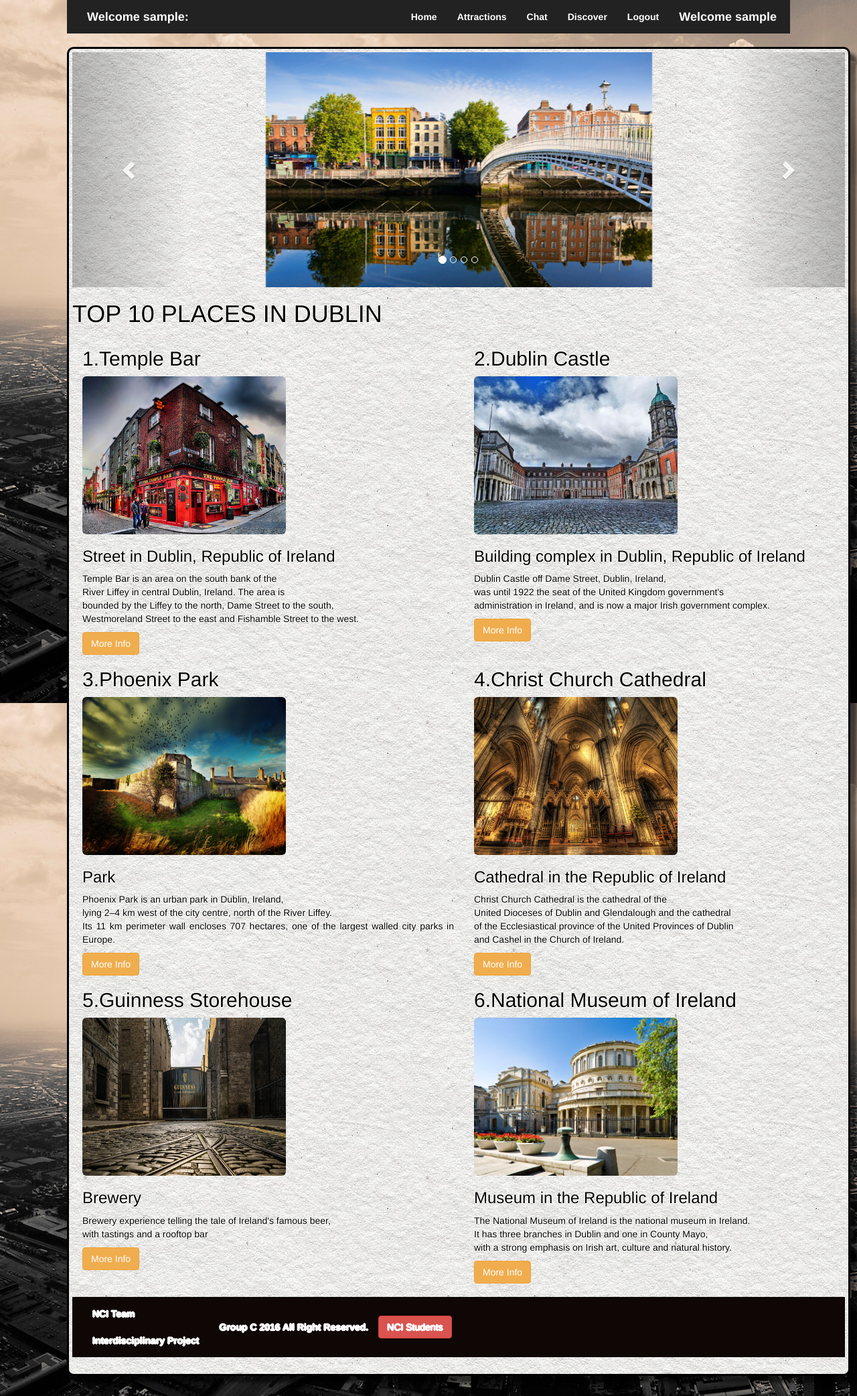
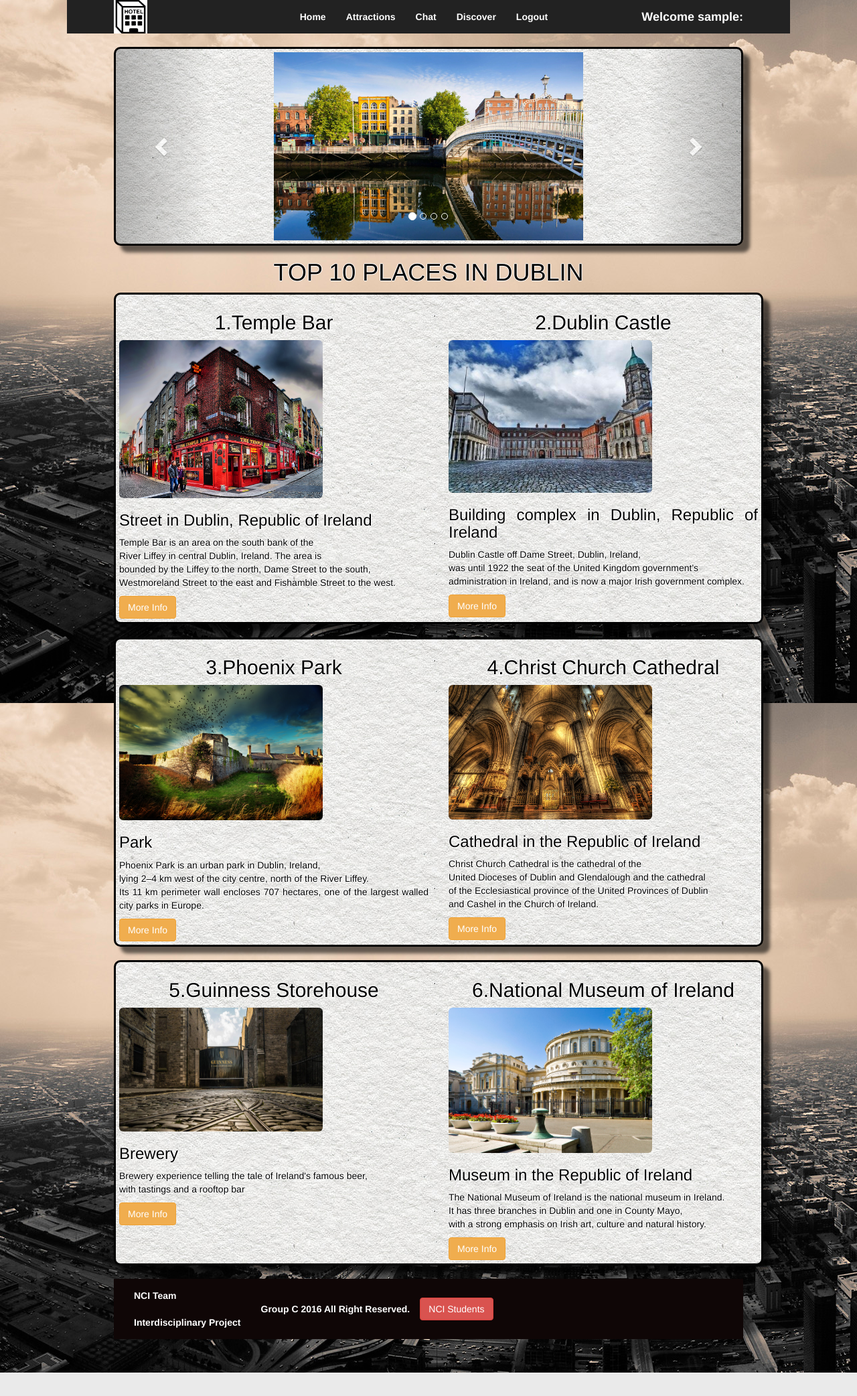
Before and after one commit to arezki1/Travel-Dublin, a PHP site: page /index.php?page=attraction in a window 1280 px wide. Shown: the part 30-2115 px from the top of the page at 67% size. After the commit the page ends 2080 px from the top, so only its background shows below. Run offline with PHP 8.4, Linux system fonts and the light colour scheme; the visitor is signed in with stand-in values (Sample User, id 1); some web fonts are replaced.

Commit message:
additional styling

```diff
--- a/attraction.php
+++ b/attraction.php
@@ -13,18 +13,13 @@ header("Location: login.php");
     }
 
 
-?> <!--styling-->
+?>
+
+  </br>
+<div class="container">
 
 
-
-
-<link rel="stylesheet" href="../css/style.css" type="text/css" />
-
-  </br>
-<div class="container coolFont bradius box">
-
-
-<div id="myCarousel" class="carousel slide" data-ride="carousel">
+<div id="myCarousel" class="carousel slide coolFont bradius box" data-ride="carousel">
               	    <!-- Indicators -->
 <ol class="carousel-indicators">
 <li data-target="#myCarousel" data-slide-to="0" class="active"></li>
@@ -75,15 +70,15 @@ header("Location: login.php");
 
 
 
-      <h1>TOP 10 PLACES IN DUBLIN</h1>
+      <h1 class="coolFont" style="text-align:center">TOP 10 PLACES IN DUBLIN</h1>
 
 
-<div class="container"> <!--first container-->
+<div class="container coolFont bradius box"> <!--first container-->
 
 <div class= "row">
 
 <div class= "col-md-6" >
-    <h2>1.Temple Bar</h2>
+    <h2 class="centerText">1.Temple Bar</h2>
 
   		 <img src="img/templebar.jpg" class="img-rounded" alt="Cinque Terre" width="304" height="236">
 
@@ -100,8 +95,8 @@ header("Location: login.php");
                     			</a>
             </div>
 <div class= "col-md-6">
-                    	 <h2>2.Dublin Castle</h2>
-         <img src="img/DublinCastle.jpg" class="img-rounded" alt="Cinque Terre" width="304" height="236">
+                    	 <h2 class="centerText">2.Dublin Castle</h2>
+         <img src="img/DublinCastle.jpg" class="img-rounded img-responsive" alt="Cinque Terre" width="304" height="236">
 
 		 <h3>Building complex in Dublin, Republic of Ireland</h3>
      <p>Dublin Castle off Dame Street, Dublin, Ireland,<br>
@@ -114,18 +109,18 @@ header("Location: login.php");
                      	  </div>
                                          	  </div>
                           </div><!-- End first container-->
+                     	 <br/>
 
-
-<div class="container"> <!--second container-->
+<div class="container coolFont bradius box"> <!--second container-->
 
 <div class= "row">
 
 <div class= "col-md-6" >
 
 
-     <h2>3.Phoenix Park</h2>
+     <h2 class="centerText">3.Phoenix Park</h2>
 
-   		 <img src="img/PhoenPark.jpg" class="img-rounded" alt="Cinque Terre" width="304" height="236">
+   		 <img src="img/PhoenPark.jpg" class="img-rounded img-responsive" alt="Cinque Terre" width="304" height="236">
 
 		 <h3>Park</h3>
      <p>Phoenix Park is an urban park in Dublin, Ireland,<br>
@@ -140,9 +135,9 @@ header("Location: login.php");
 
 <div class= "col-md-6" >
 
-     <h2>4.Christ Church Cathedral</h2>
+     <h2 class="centerText">4.Christ Church Cathedral</h2>
 
-   		 <img src="img/christ-church.jpg" class="img-rounded" alt="Cinque Terre" width="304" height="236">
+   		 <img src="img/christ-church.jpg" class="img-rounded img-responsive" alt="Cinque Terre" width="304" height="236">
 
 		 <h3>Cathedral in the Republic of Ireland</h3>
      <p>Christ Church Cathedral is the cathedral of the <br>
@@ -155,16 +150,16 @@ header("Location: login.php");
  	  </div>
  	  </div>
     </div><!--End second container-->
-
-<div class="container"> <!--Theird container-->
+    <br/>
+<div class="container coolFont bradius box"> <!--Theird container-->
 
 <div class= "row">
 
 <div class= "col-md-6" >
 
-    <h2>5.Guinness Storehouse</h2>
+    <h2 class="centerText">5.Guinness Storehouse</h2>
 
-   		 <img src="img/guinness-storehouse.jpg" class="img-rounded" alt="Cinque Terre" width="304" height="236">
+   		 <img src="img/guinness-storehouse.jpg" class="img-rounded img-responsive" alt="Cinque Terre" width="304" height="236">
 
 		 <h3>Brewery</h3>
      <p>Brewery experience telling the tale of Ireland's famous beer,<br>
@@ -180,9 +175,9 @@ header("Location: login.php");
 
 
 
-     <h2>6.National Museum of Ireland</h2>
+     <h2 class="centerText">6.National Museum of Ireland</h2>
 
-   		 <img src="img/NationalMuseumofIreland.jpg" class="img-rounded" alt="Cinque Terre" width="304" height="236">
+   		 <img src="img/NationalMuseumofIreland.jpg" class="img-rounded img-responsive" alt="Cinque Terre" width="304" height="236">
 
 		 <h3>Museum in the Republic of Ireland</h3>
      <p>The National Museum of Ireland is the national museum in Ireland.<br>
--- a/css/style.css
+++ b/css/style.css
@@ -1,3 +1,12 @@
+     /*viewport*/
+     /*puts a max-width on mobile devices and aids in centering all elements*/
+     /*http://stackoverflow.com/questions/18548453/how-to-change-navbar-container-width-bootstrap-3*/
+      @media (min-width: 1200px) {
+      .container{
+          max-width: 970px;
+      }
+  }
+
     /*Main body sizes and padding*/
 
     body {
@@ -8,6 +17,7 @@
       /*https://newevolutiondesigns.com/images/freebies/city-wallpaper-18.jpg*/
       background-image: url("../img/city-wallpaper-18.jpg");
       background-attachment: fixed;
+
     }
     /*http://stackoverflow.com/questions/2570972/css-font-border*/
     .coolFont{
@@ -24,6 +34,7 @@
 
     /*http://www.cssmatic.com/box-shadow*/
     /*really helpful tool for styling*/
+    /*begin box shadow and border radius div styling*/
     .box{
         -webkit-box-shadow: 10px 10px 5px 0px rgba(0,0,0,0.58);
         -moz-box-shadow: 10px 10px 5px 0px rgba(0,0,0,0.58);
@@ -38,6 +49,7 @@
         border: 3px solid #000000;
         padding: 5px;
     }
+    /*end box shadow and border radius div styling*/
 
     #weatherright{
       background-color: rgba(0, 0, 255, 0.5);
@@ -46,6 +58,9 @@
       float:right;
     }
 
+    #logo{
+      max-height:50px
+    }
 
     #tempLogo {
       max-width: 200px;
@@ -70,10 +85,32 @@
       max-height: 800;
       max-width: 600;
       border-radius: 80px;
+}
+    .items{
+
+      font-weight:bold;
+      color:white;
     }
+
+
+  .bgImg{
+        background-image: url('../img/cityScape.jpg');
+        background-repeat: no-repeat;
+        background-position: center;
+        max-height: 800;
+        max-width: 600;
+        border-radius: 80px;
+      }
 
     .nav {
       padding-right: 95px;
+    }
+
+    .nav navbar{
+      border-radius: 20px;
+    }
+    .centerText{
+      text-align: center;
     }
 
     #placeholderMap {
@@ -85,7 +122,7 @@
     #map {
       height: 50%;
       width: 50%;
-      margin-right: 15px;
+      /*margin-right: 15px;*/
       margin-top: 20px;
     }
 
--- a/discover.php
+++ b/discover.php
@@ -49,7 +49,7 @@
                               function initAutocomplete() {
                                 var map = new google.maps.Map(document.getElementById('map'), {
                                   center: {lng: -6.2549504, lat: 53.3339284},
-                                  zoom: 5,
+                                  zoom: 10,
                                   mapTypeId: google.maps.MapTypeId.ROADMAP
                                 });
 
--- a/templates/header.php
+++ b/templates/header.php
@@ -26,19 +26,14 @@
     <!--needed the secure cdn links for mini menu-->
     <link href="https://maxcdn.bootstrapcdn.com/bootstrap/3.3.6/css/bootstrap.min.css" rel="stylesheet"/>
     <script src="https://maxcdn.bootstrapcdn.com/bootstrap/3.3.6/js/bootstrap.min.js"></script>
-    <link rel="stylesheet" href="../css/style.css" type="text/css" />
     <link rel="stylesheet" href="../css/bootstrap.css" type="text/css" />
     <link rel="stylesheet" href="../css/style.css" type="text/css" />
-
-
-
-
 
 
 	<div class="navbar-static-top navbar-inverse">
 
 		  <div class="container" id="nav">
-                <div class="navbar-brand headerSocH">
+                <div class="navbar-brand navbar-right headerSocH">
                     <!--add name of user in session to navbar brand-->
                    	<p href="#" style="color:white;font-weight:bold">Welcome <?php echo htmlentities($_SESSION['user']['username'], ENT_QUOTES, 'UTF-8'); ?>:
 			        </p>
@@ -49,6 +44,7 @@
 
     		<div class = "collapse navbar-collapse navHeaderCollapse" >
     		    <nav id="nav1">
+    		        <a href="#" class="pull-left"><img src="../img/hotelFront.png" class="img-responsive" id="logo"></img></a>
     			<ul class = "nav navbar-nav navbar-right">
     				<li class = "items"><a href="?page=home"       style="color:white">Home       </a></li>
     				<li class = "items"><a href="?page=attraction" style="color:white">Attractions</a></li>
@@ -57,8 +53,8 @@
     				<li class = "items"><a href="?page=logout"     style="color:white">Logout     </a></li>
     				  <div class="navbar-brand headerSocH">
                     <!--add name of user in session to navbar brand-->
-                   	<p href="#" style="color:white;font-weight:bold">Welcome <?php echo htmlentities($_SESSION['user']['username'], ENT_QUOTES, 'UTF-8'); ?>
-			        </p>
+
+
 		       </div>
 
     			</ul>
```
Also changed, not shown: forum.php (+154 -7 lines).
